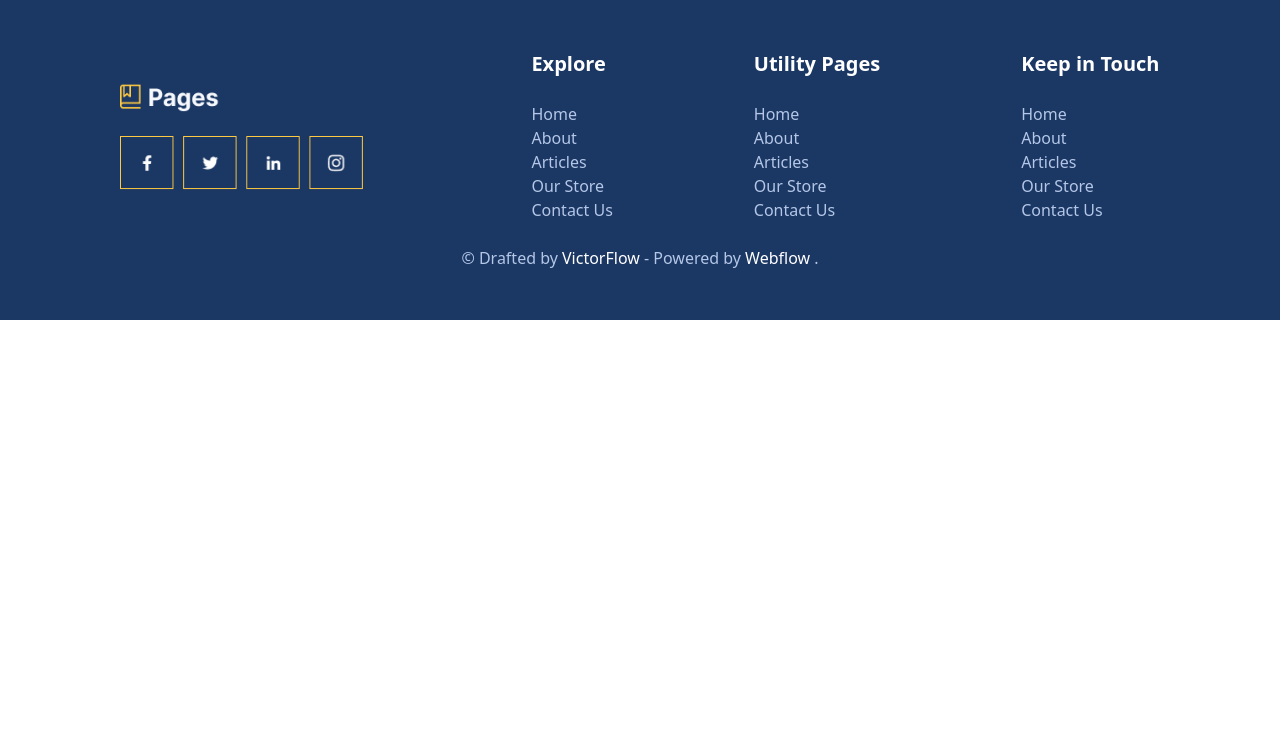
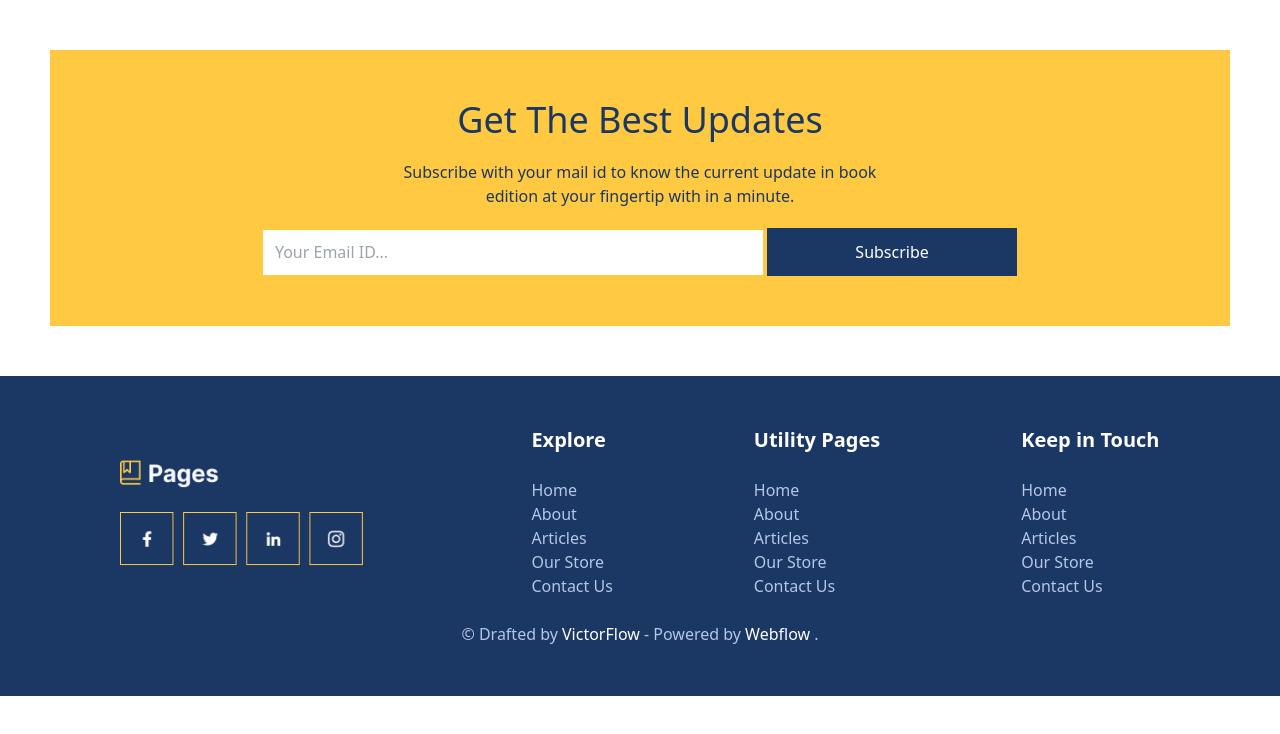
Before and after one commit to nmmm24052-hash/commandProj, a website: page src/index.html in a window 1280 px wide. Drawn offline with Linux system fonts and the light colour scheme.

Commit message:
section 3

```diff
--- a/src/index.html
+++ b/src/index.html
@@ -7,6 +7,15 @@
     <link rel="stylesheet" href="./output.css">
 </head>
 <body>
+    <section></section>
+    <section class="bg-[#FFCA42] text-[#1B3764] m-[50px] p-[50px] flex flex-col text-center gap-5 items-center justify-center">
+        <h1 class="text-4xl">Get The Best Updates</h1>
+        <p>Subscribe with your mail id to know the current update in book <br> edition at your fingertip with in a minute.</p>
+        <div>
+            <input type="text" placeholder="Your Email ID..." class="w-[500px] h-[45px] p-3">
+            <button class="p-3 bg-[#1B3764] w-[250px] text-white ">Subscribe</button>
+        </div>
+    </section>
     <footer class="w-[100%] p-[50px] bg-[#1B3764]">
     <article class=" list-none   flex justify-around items-center text-[#B4C7E7]">
         <article>
```
Also changed, not shown: src/output.css.
